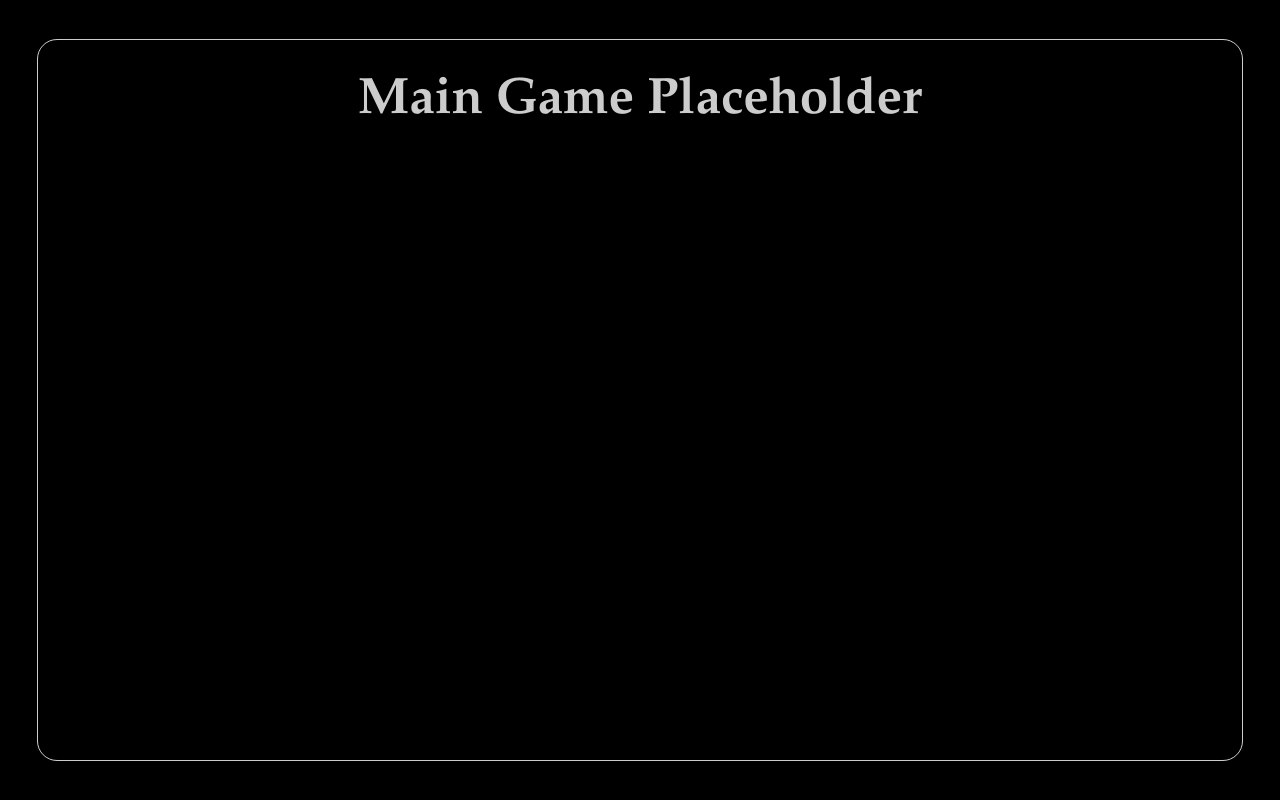
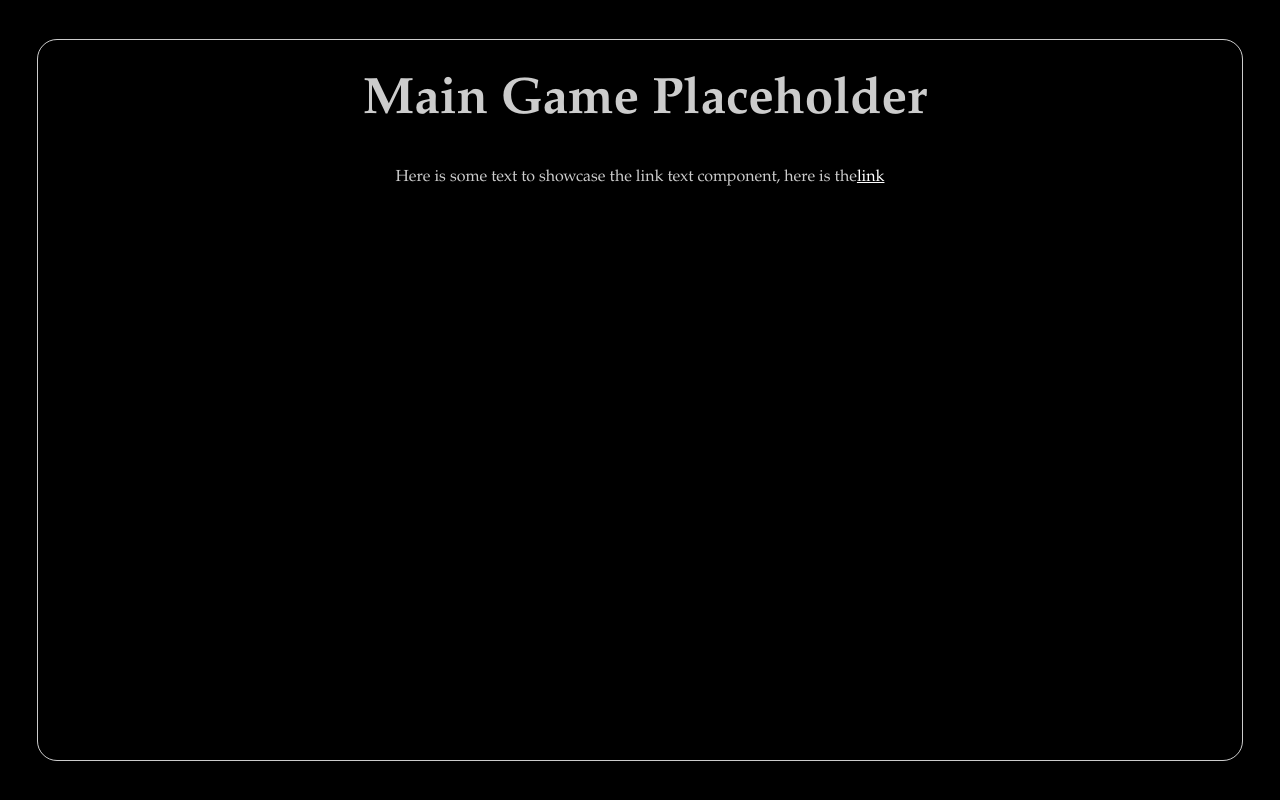
Before and after one commit to rix24/ReactTextRpg, a React (Vite) app in the folder client/: page /ReactTextRpg/Game in a window 1280 px wide. Built offline with nearby package versions, Linux system fonts and the light colour scheme.

Commit message:
Wip version, should probably extract it all out into some default text component that is held within the game content screen

```diff
--- /dev/null
+++ b/client/src/commonComponents/LinkText/LinkText.tsx
@@ -0,0 +1,23 @@
+import Styles from "./Styling/LinkTextStyles.module.css";
+
+interface LinktextProps {
+  children: React.ReactNode;
+  infoText: string;
+  onClick: (infoText: string) => void;
+}
+
+function Linktext({ children, infoText, onClick }: LinktextProps) {
+  const handleClick = () => {
+    onClick(infoText);
+  };
+
+  return (
+    <>
+      <span className={Styles.linkText} onClick={handleClick}>
+        {children}
+      </span>
+    </>
+  );
+}
+
+export default Linktext;
--- /dev/null
+++ b/client/src/commonComponents/LinkText/Styling/LinkTextStyles.module.css
@@ -0,0 +1,5 @@
+.linkText {
+    color: white;
+    text-decoration: underline;
+    cursor: pointer;
+}
--- a/client/src/components/MainGame/MainGameContentContainer.tsx
+++ b/client/src/components/MainGame/MainGameContentContainer.tsx
@@ -1,9 +1,33 @@
 import Styles from "./Styling/MainGameStyles.module.css";
+import LinkText from "../../commonComponents/LinkText/LinkText";
+import { useCallback, useState } from "react";
 
 function MainGameContentContainer() {
+  const infoText =
+    "This is some information text that can be used in the link.";
+  const [modalVisible, setModalVisible] = useState(false);
+  const [linkText, setLinkText] = useState(""); //In the future, link text should probably accept a topic prop, and contain a function that searches a hardcoded database to retrieve the text relevant to that topic, return it and set it in the modal component
+
+  const handleLinkClick = useCallback((infoText: string) => {
+    setLinkText(infoText);
+    setModalVisible(!modalVisible);
+  }, []);
+
   return (
     <div className={Styles.gameBorder}>
-      <h1 className={Styles.textCenter}>Main Game Placeholder</h1>
+      <h1 className={Styles.titleTextCenter}>Main Game Placeholder</h1>
+      {!modalVisible ? (
+        <>
+          <span className={Styles.textCenter}>
+            Here is some text to showcase the link text component, here is the{" "}
+            <LinkText infoText={infoText} onClick={handleLinkClick}>
+              link
+            </LinkText>
+          </span>
+        </>
+      ) : (
+        <span className={Styles.textCenter}>{linkText}</span>
+      )}
     </div>
   );
 }
--- a/client/src/components/MainGame/Styling/MainGameStyles.module.css
+++ b/client/src/components/MainGame/Styling/MainGameStyles.module.css
@@ -5,6 +5,15 @@
     height: 90vh;
 }
 
+.titleTextCenter {
+    text-align: center;
+    padding-left: 10px;
+}
+
 .textCenter {
     text-align: center;
+    padding-left: 10px;
+    padding-right: 10px;
+    display: flex;
+    justify-content: center;
 }
```
Also changed, not shown: 1 other file (tests, documents, lock files or other folders).
